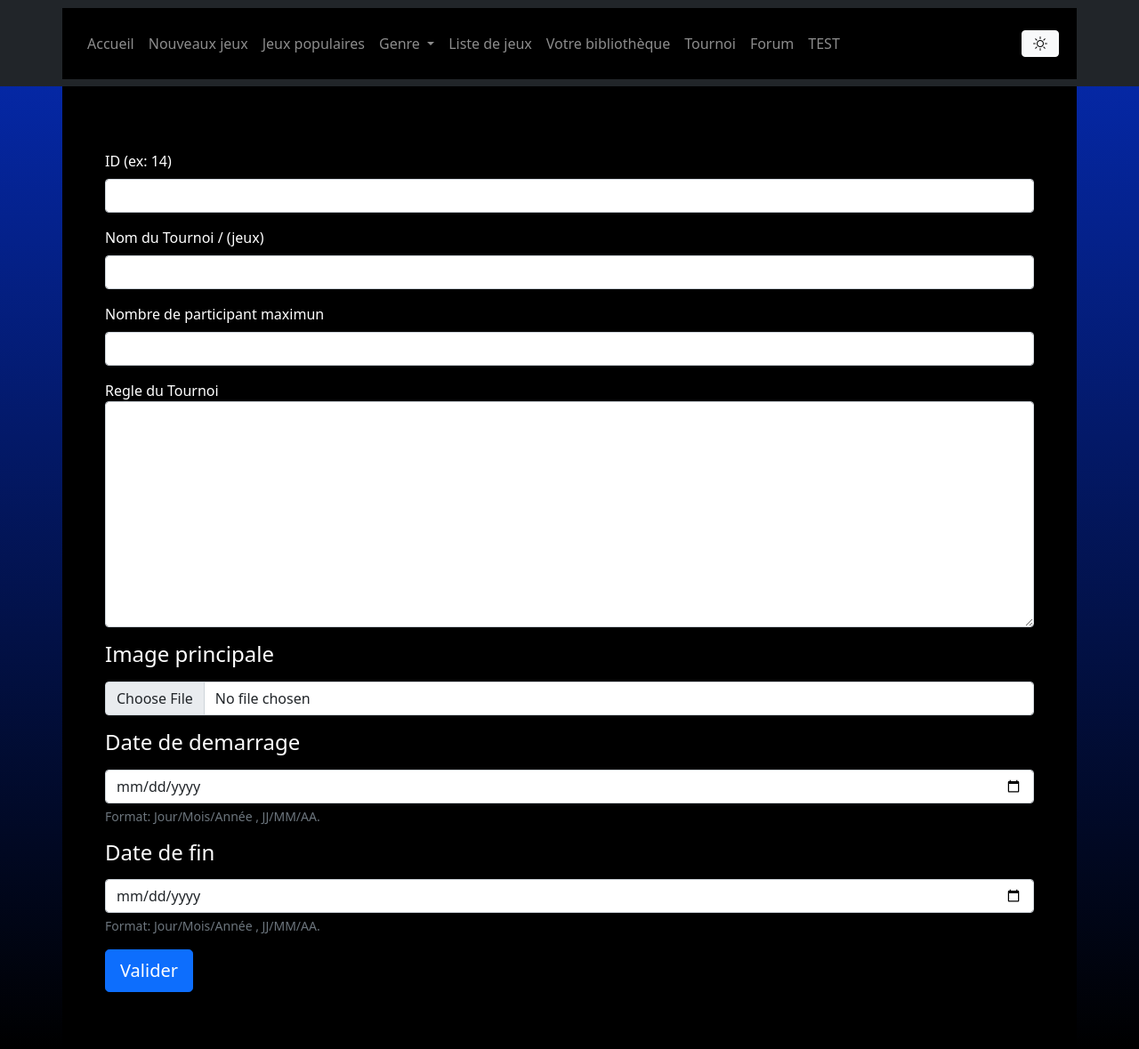
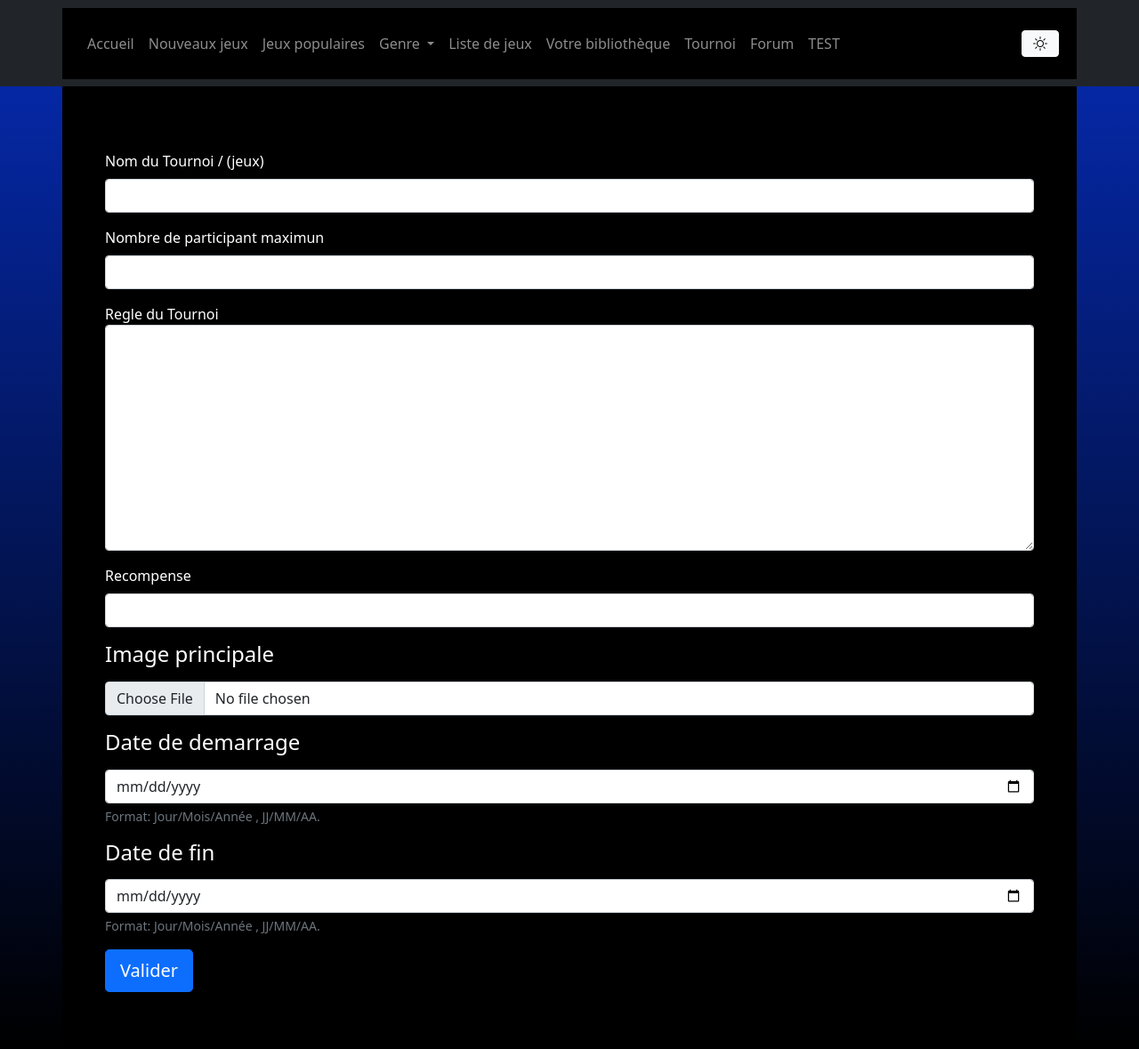
Before and after one commit to userMeh/SiteProjet, a PHP site: page /ajout_tournoi.php in a window 1280 px wide. Shown: the part 197-1376 px from the top of the page at 89% size. Run offline with PHP 8.4, Linux system fonts and the light colour scheme; data that the repository does not hold is empty.

Commit message:
Add files via upload

```diff
--- a/ajout_tournoi.php
+++ b/ajout_tournoi.php
@@ -8,12 +8,7 @@
 <main class="container p-5">
   <br>
   <div>
-    <form action="verification_tournoi.php" method="post" enctype="multipart/form-data">
-
-      <div class="mb-3">
-        <label for="id" class="form-label">ID (ex: 14)</label>
-        <input type="number" name="id" class="form-control" required>
-      </div>
+    <form action="verification_tournoi.php" method="POST" enctype="multipart/form-data">
 
       <div class="mb-3">
         <label for="nom_du_jeux" class="form-label">Nom du Tournoi / (jeux)</label>
@@ -22,12 +17,17 @@
 
       <div class="mb-3">
         <label for="nombre_participant" class="form-label">Nombre de participant maximun</label>
-        <input type="text" name="nombre_participant" class="form-control" required>
+        <input type="number" name="nombre_participant" class="form-control" required>
       </div>
 
       <div class="form-group mb-3">
         <label for="description">Regle du Tournoi</label>
         <textarea name="description" class="form-control" rows="10"></textarea>
+      </div>
+
+      <div class="mb-3">
+        <label for="recompense" class="form-label">Recompense</label>
+        <input type="text" name="recompense" class="form-control" required>
       </div>
 
       <div class="mb-3">
```
